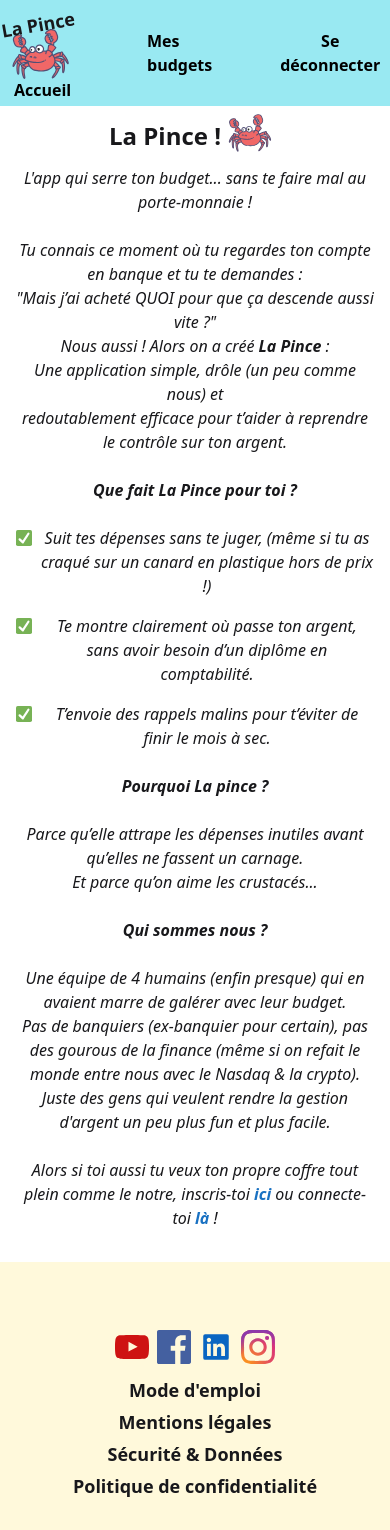
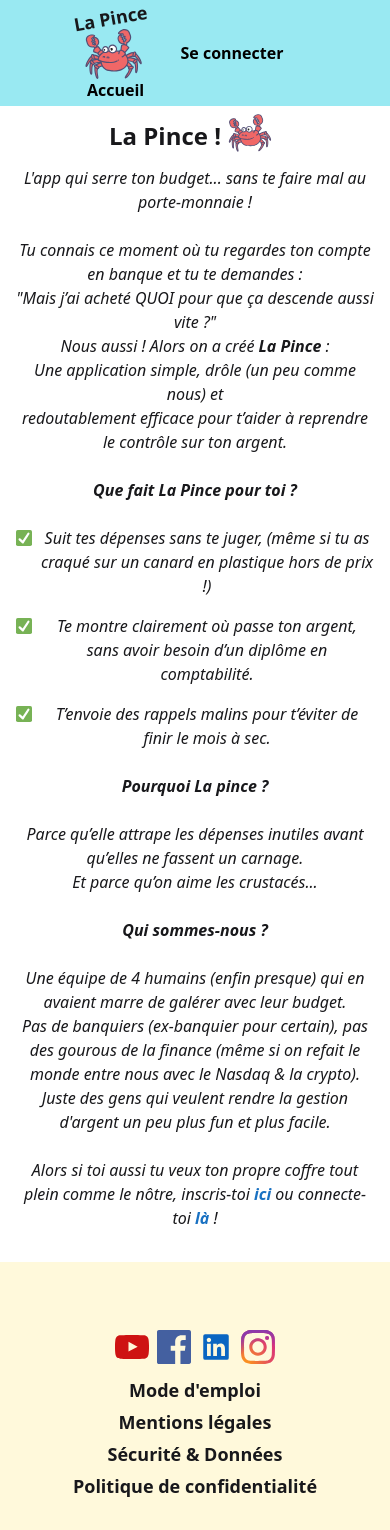
Before and after one commit to martinFretto/LaPince-FrontReact, a React (Vite) app in the folder La pince/: page / in a window 390 px wide. Shown: the top 1530 px of the page. Built offline with nearby package versions, Linux system fonts and the light colour scheme; grey boxes are pictures that could not be loaded.

Commit message:
responsive modif

```diff
--- a/La pince/src/components/Header/index.tsx
+++ b/La pince/src/components/Header/index.tsx
@@ -8,11 +8,14 @@ export default function Header() {
 	const activeClass = "text-[#1971C2]";
 	const inactiveClass = "text-black";
 
-	// Permet la suppression du token et de revenir a la page login
+	// Permet la suppression du token et de revenir à la page login
 	const logout = () => {
 		sessionStorage.removeItem("authToken");
 		navigate("/auth/login");
 	};
+
+	// Vérifie si un token existe dans le sessionStorage
+	const isAuthenticated = sessionStorage.getItem("authToken");
 
 	return (
 		<div>
@@ -24,13 +27,11 @@ export default function Header() {
 							<img
 								src="/logo-crab.svg"
 								alt="Logo La pince"
-								className="w-20 -mt-4.5"
+								className="w-20 -mt-4.5 mr-10"
 							/>
 							<NavLink
 								to="/dashboard"
-								className={(
-									{ isActive } // Si le lien Accueil est clické, le isActive devient actif et applique activeClass et sa couleur défini plus haut
-								) =>
+								className={({ isActive }) =>
 									`absolute -mt-5 ml-3 ${linkBaseClasses} ${isActive ? activeClass : inactiveClass}`
 								}
 							>
@@ -40,6 +41,8 @@ export default function Header() {
 					</div>
 
 					<div className="flex -ml-12 place-self-center">
+						{/* Affiche "Mes budgets" uniquement si l'utilisateur est authentifié */}
+						{isAuthenticated && (
 							<NavLink
 								to="/budgets"
 								className={({ isActive }) =>
@@ -48,13 +51,15 @@ export default function Header() {
 							>
 								Mes budgets
 							</NavLink>
+						)}
 
+						{/* Change le texte du bouton en fonction de l'authentification */}
 						<button
 							type="button"
-							onClick={logout}
+							onClick={isAuthenticated ? logout : () => navigate("/auth/login")}
 							className={`${linkBaseClasses} ${inactiveClass} cursor-pointer`}
 						>
-							Se déconnecter
+							{isAuthenticated ? "Se déconnecter" : "Se connecter"}
 						</button>
 					</div>
 				</div>
--- a/La pince/src/pages/LandingPage.tsx
+++ b/La pince/src/pages/LandingPage.tsx
@@ -65,7 +65,7 @@ export default function LandingPage() {
 				</p>
 
 				<br />
-				<strong>Qui sommes nous ?</strong>
+				<strong>Qui sommes-nous ?</strong>
 				<br />
 				<br />
 				<p>
@@ -81,7 +81,7 @@ export default function LandingPage() {
 				<br />
 				<p>
 					Alors si toi aussi tu veux ton propre coffre tout plein comme le
-					notre, inscris-toi{" "}
+					nôtre, inscris-toi{" "}
 					<strong>
 						<Link to="/auth/register" className="text-[#1971C2]">
 							ici
--- a/La pince/src/pages/Login.tsx
+++ b/La pince/src/pages/Login.tsx
@@ -39,7 +39,7 @@ export default function Login() {
 
 	return (
 		<div className="place-self-center">
-			<div className="border-[#1971c2] border-2 rounded-3xl mx-4 my-8 py-2 bg-[#a5d8ff] min-w-100 max-w-100 flex flex-col justify-center">
+			<div className="border-[#1971c2] border-2 rounded-3xl mx-4 my-8 py-2 bg-[#a5d8ff] min-w-90 max-w-90 flex flex-col justify-center">
 				<div className="flex flex-col items-center text-2xl font-semibold mb-16">
 					<h1 className="justify-center">Formulaire</h1>
 					<h1 className="justify-center">de connexion</h1>
@@ -98,7 +98,7 @@ export default function Login() {
 
 						<button
 							type="submit"
-							className="btn bg-[#4dabf7] border-2 border-[#1971c2] text-white text-md font-normal hover:cursor flex place-self-center mt-20 mb-4"
+							className="btn bg-[#4dabf7] border-2 border-[#1971c2] text-white text-md font-normal hover:cursor flex place-self-center mt-20 mb-4 justify-center"
 						>
 							Se connecter
 						</button>
```
Lines whose indentation alone changed are shown as unchanged.
